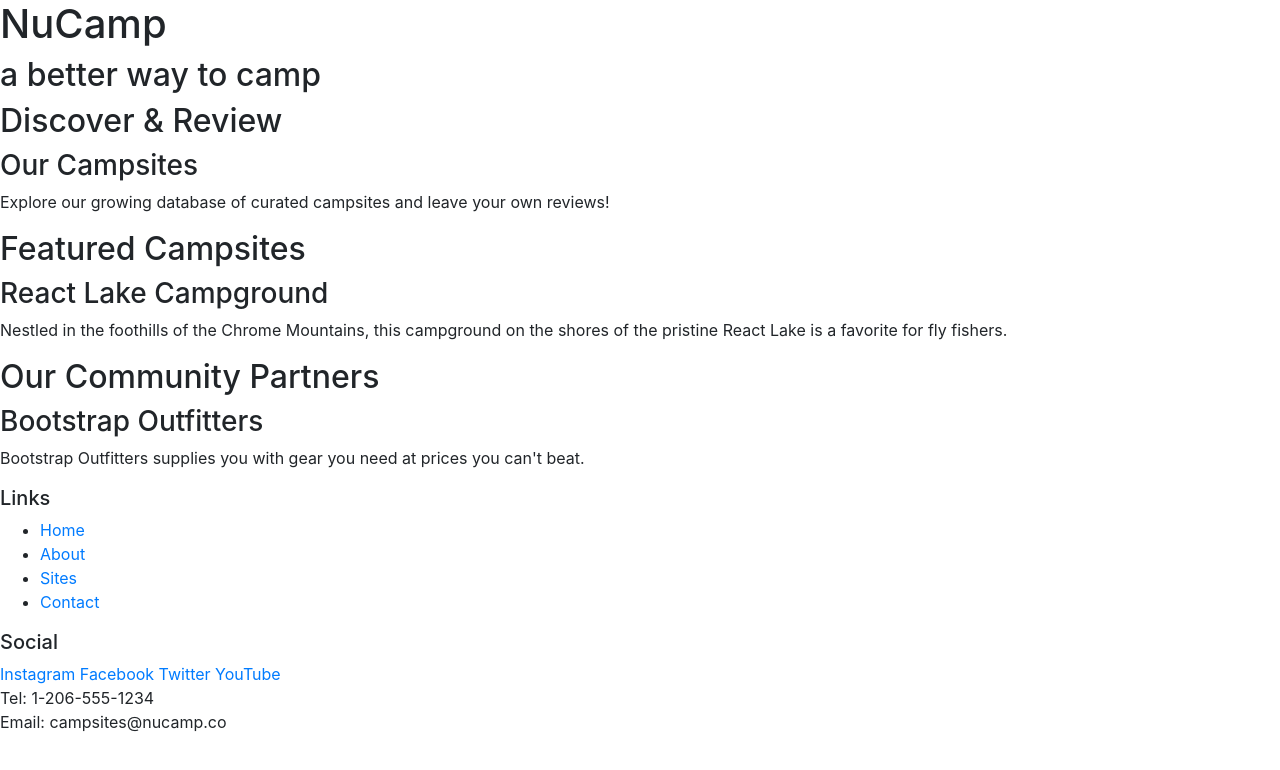
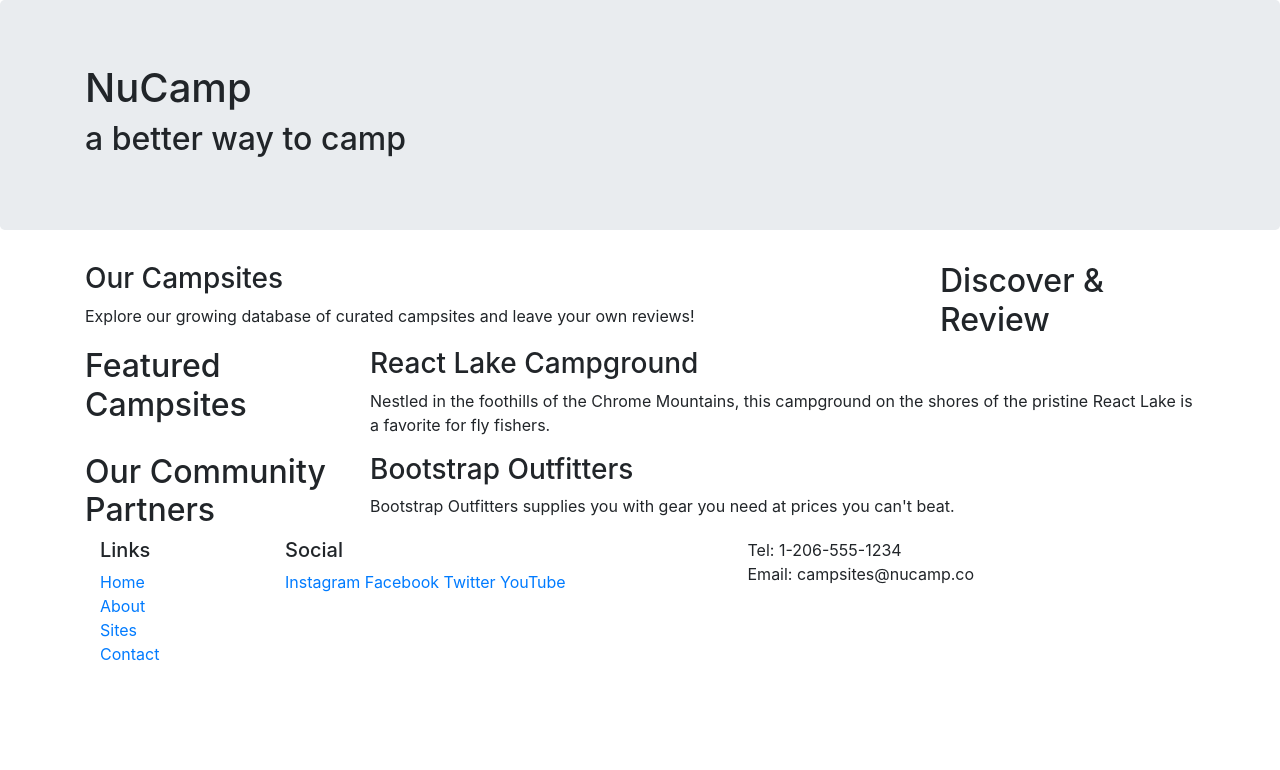
Before and after one commit to andewils/Nucampsite, a website: page index.html in a window 1280 px wide. Drawn offline with nearby package versions, Linux system fonts and the light colour scheme.

Commit message:
Bootstrap Grid

```diff
--- a/index.html
+++ b/index.html
@@ -16,49 +16,67 @@
 
 <body>
 
-    <header>
-        <div>
+    <header class="jumbotron">
+
+    <div class="container">
+        <div class="row">
+            <div class="col">
                 <h1>NuCamp</h1>
                 <h2>a better way to camp</h2>
                 </div>
+        </div>
     </header>
-
-    <div>
+    <div class="container">
+        <div class ="row">
+            <div class="col-sm-4 order-sm-last col-md-3">
             <h2>Discover & Review</h2>
+            </div>
+            <div class="col">
             <h3>Our Campsites</h3>
             <p>Explore our growing database of curated campsites and leave your own reviews!</p>
             </div>
+        </div>
 
-    <div>
+        <div class="row">
+            <div class="col-sm-4 col-md-3">
                 <h2>Featured Campsites</h2>
+            </div>
+            <div class="col">
             <h3>React Lake Campground</h3>
             <p>Nestled in the foothills of the Chrome Mountains, this campground on the shores of the pristine React Lake is a favorite for fly fishers.</p>
             </div>
+        </div>
 
-    <div>
+        <div class="row">
+            <div class="col-sm4 order-small-last col-md-3">
                 <h2>Our Community Partners</h2>
+            </div>
+            <div class="col">
                 <h3>Bootstrap Outfitters</h3>
                 <p>Bootstrap Outfitters supplies you with gear you need at prices you can't beat.</p>
             </div>
+        </div>
 
     <footer>
-        <div>
+        <div class="container">
+            <div class="row">
+                <div class="col-4 col-sm-2">
                 <h5>Links</h5>
-            <ul>
+                <ul class="list-unstyled">
                     <li><a href="#">Home</a></li>
                     <li><a href="#">About</a></li>
                     <li><a href="#">Sites</a></li>
                     <li><a href="#">Contact</a></li>
                 </ul>
             </div>
-        <div>
+            <div class="col-6 col-sm-5">
                 <h5>Social</h5>
                 <a href="http://instagram.com/">Instagram</a>
                 <a href="http://facebook.com/">Facebook</a>
                 <a href="http://twitter.com/">Twitter</a>
                 <a href="http://youtube.com/">YouTube</a>
             </div>
-        <div>
+            <div class="col-sm-4">
                 Tel: 1-206-555-1234<br />
                 Email: campsites@nucamp.co
             </div>
```
Lines whose indentation alone changed are shown as unchanged.
